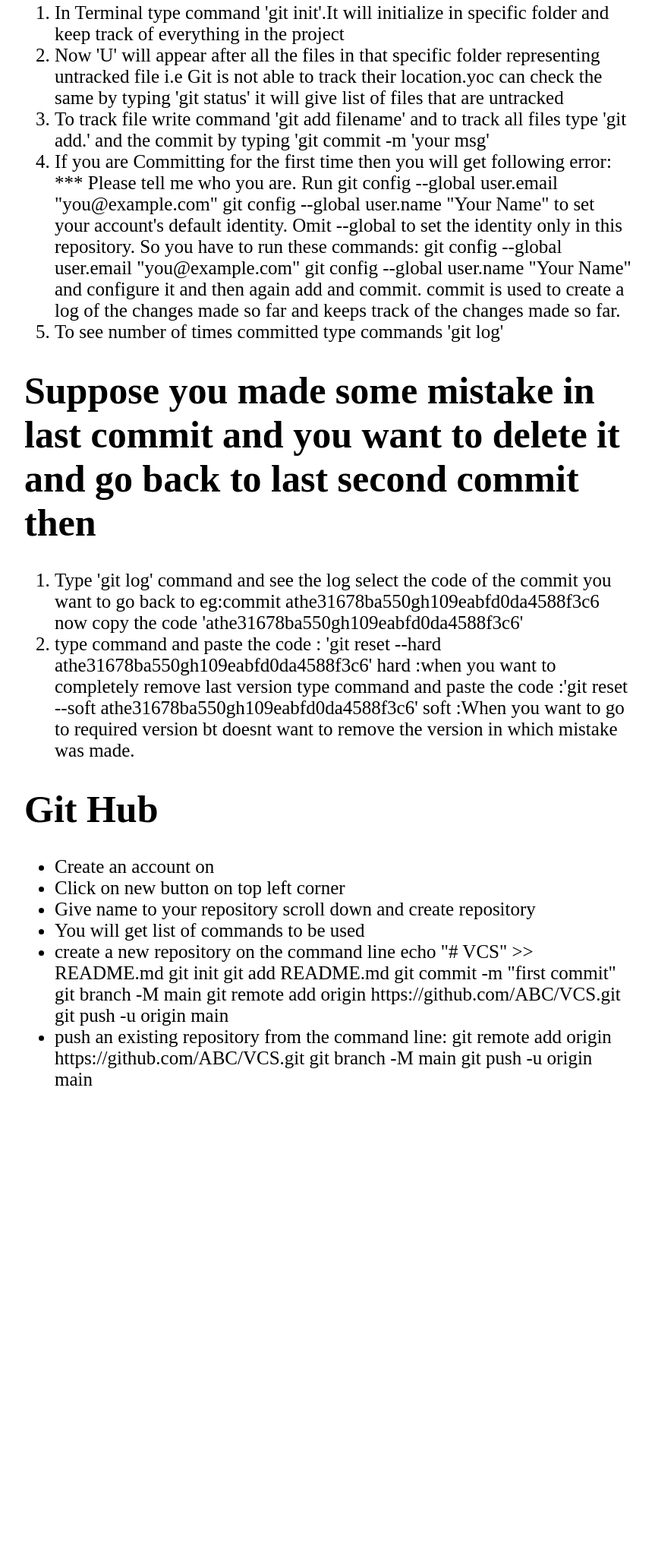
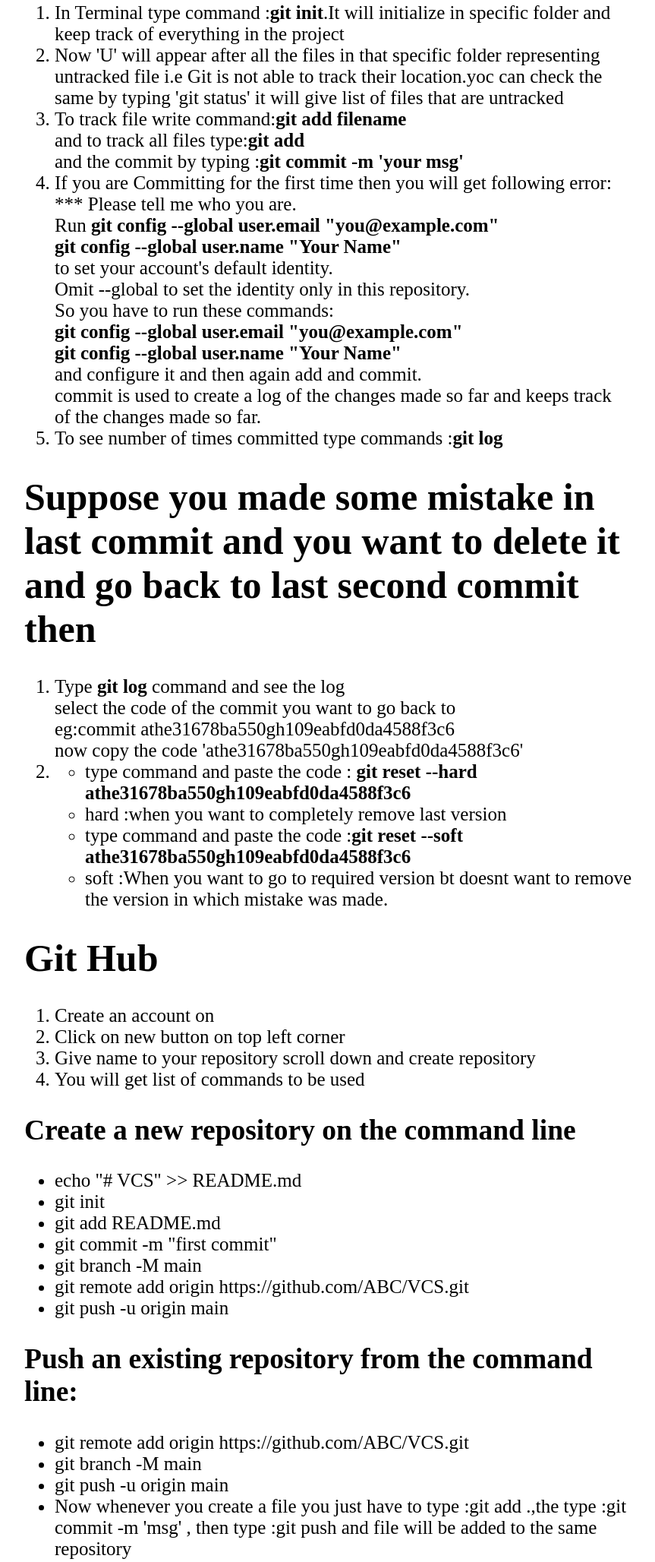
Before and after one commit to FarehaMaroof/introGit, a plain HTML site: page index.html in a window 1280 px wide. Shown: the part 1240-3296 px from the top of the page at 76% size, without its empty margins (208-1071 px from the left). Before the commit the page ends 2700 px from the top, so only its background shows below. Drawn offline with Linux system fonts and the light colour scheme.

Commit message:
commit done

```diff
--- a/index.html
+++ b/index.html
@@ -12,73 +12,104 @@
     <p>GitHub allows developers to create, store, manage, and share their code. Git is version control system and GitHub is a cloud-based platform where you can store, share, and work together with others to write code.
     </p>
     <h1>Steps to download and install Git </h1>
-    <p><ol type="a">
+    <p><ol type="1">
         <li>Download Git from <a href="https://git-scm.com/downloads">Download git</a></li>
         <li>Select the Type of Operating System and Download</li>
         <li>Restart or Reboot the PC</li>
-        <li>To check if its installed go to VS code and open terminal from top left options.Type 'git --version' on terminal and it will show the latest terminal installed</li>
+        <li>To check if its installed go to VS code and open terminal from top left options.Type :<b>git --version</b>on terminal and it will show the latest terminal installed</li>
     </ol></p>
     <h1>To use git in VS </h1>
     <ol>
-        <li>In Terminal type command 'git init'.It will initialize in specific folder and keep track of everything in the project</li>
+        <li>In Terminal type command :<b>git init</b>.It will initialize in specific folder and keep track of everything in the project</li>
         <li>Now 'U' will appear after all the files in that specific folder representing untracked file i.e Git is not able to track their location.yoc can check the same by typing 'git status' it will give list of files that are untracked</li>
-        <li>To track file write command 'git add filename'
-            and to track all files type 'git add.'
-            and the commit by typing 'git commit -m 'your msg'
+        <li>To track file write command:<b>git add filename</b><br>
+            and to track all files type:<b>git add</b><br>
+            and the commit by typing :<b>git commit -m 'your msg'</b>
         </li>
         <li>If you are Committing for the first time then you will get following error:
-            *** Please tell me who you are.
+            *** Please tell me who you are.<br>
 
 Run
 
-  git config --global user.email "you@example.com"
-  git config --global user.name "Your Name"
+<b>git config --global user.email "you@example.com"</b><br>
+<b> git config --global user.name "Your Name"</b><br>
 
-to set your account's default identity.
-Omit --global to set the identity only in this repository.
-So you have to run these commands:
-git config --global user.email "you@example.com"
-git config --global user.name "Your Name"
+to set your account's default identity.<br>
+Omit --global to set the identity only in this repository.<br>
+So you have to run these commands:<br>
+<b>git config --global user.email "you@example.com"</b><br>
+<b>git config --global user.name "Your Name"</b><br>
 
-and configure it and then again add and commit.
-commit is used to create a log of the changes made so far and keeps track of the changes made so far.
+and configure it and then again add and commit.<br>
+commit is used to create a log of the changes made so far and keeps track of the changes made so far.<br>
 
         </li>
-        <li>To see number of times committed type commands 'git log' </li>
+        <li>To see number of times committed type commands :<b>git log</b> </li>
 </ol>
 <H1>Suppose you made some mistake in last commit and you want to delete it and go back to last second commit then</H1>
 <ol>
-    <li>Type 'git log' command and see the log
-        select the code of the commit you want to go back to
-        eg:commit athe31678ba550gh109eabfd0da4588f3c6
+    <li>Type <b>git log</b> command and see the log<br>
+        select the code of the commit you want to go back to<br>
+        eg:commit athe31678ba550gh109eabfd0da4588f3c6<br>
         now copy the code 'athe31678ba550gh109eabfd0da4588f3c6'
     </li>
-    <li>type command and paste the code : 'git reset --hard athe31678ba550gh109eabfd0da4588f3c6'
-        hard :when you want to completely remove last version
-        type command and paste the code :'git reset --soft athe31678ba550gh109eabfd0da4588f3c6'
-        soft :When you want to go to required version bt doesnt want to remove the version in which mistake was made.
+    <li>
+        <ul><li>type command and paste the code : <b>git reset --hard athe31678ba550gh109eabfd0da4588f3c6</b></li>
+        <li>hard :when you want to completely remove last version</li>
+       <li>type command and paste the code :<b>git reset --soft athe31678ba550gh109eabfd0da4588f3c6</b></li>
+       <li> soft :When you want to go to required version bt doesnt want to remove the version in which mistake was made.</li>
+    </ul>
     </li>
 </ol>
 <h1>Git Hub</h1>
-<ul>
+<ol>
     <li>Create an account on <a href="https://github.com/"Git hub></a></li>
     <li>Click on new button on top left corner</li>
     <li>Give name to your repository scroll down and create repository</li>
-    <li>You will get list of commands to be used </li>
-    <li> create a new repository on the command line
-        echo "# VCS" >> README.md
-        git init
-        git add README.md
-        git commit -m "first commit"
-        git branch -M main
-        git remote add origin https://github.com/ABC/VCS.git
-        git push -u origin main</li>
-    <li> push an existing repository from the command line:
-        git remote add origin https://github.com/ABC/VCS.git
-        git branch -M main
-        git push -u origin main
-    </li>
+    <li>You will get list of commands to be used </li></ol>
+    <h2> Create a new repository on the command line</h2>
+        <ul><li>echo "# VCS" >> README.md</li>
+            <li>git init</li>
+        <li> git add README.md</li>
+        <li> git commit -m "first commit"</li>
+        <li>git branch -M main</li>
+        <li>git remote add origin https://github.com/ABC/VCS.git</li>
+      <li> git push -u origin main</li>
+    </ul>
+
+   <h2>Push an existing repository from the command line: </h2>
+   <ul><li>git remote add origin https://github.com/ABC/VCS.git</li>
+        <li>git branch -M main</li>
+        <li>git push -u origin main</li>
+     <li>Now whenever you create a file you just have to type :git add .,the type :git commit -m 'msg' , then type :git push and file will be added to the same repository</li>
 </ul>
+    <h1>If you want to download files of someones's from git hub to your desktop</h1>
+    <li>Go to repository,click on code and from drop down select link in HTTPS </li>
+    <li>Open Cmd in your terminal and type :<b>git clone link</b>(which you have copied)</li>
+    <li>now every time new files added or any changes made you just have to type :<b>git pull</b> and data will be downloaded into your files</li>
+</ul>
+<h1>Hosting </h1>
+<ul>
+    <li>Go to repository you want to host</li>
+    <li>Go to settings on the left and click on pages(note:The first file name should be index.html)</li>
+    <li>Then click on branch option and select main from first drop down and then click on save</li>
+<li>Its will take few mins and then hosted website link will appear in box: <b>your site is live at:https.....</b></li>
+<li>now anyone with this link can see your webpage</li>
+</ul>
+<h1>Branching:
+    <br>Its is used when you want to make some changes in file and test it bt you dont want to manipulate contents of the previous content written on that file
+</h1>
+<ul>
+    <li>After Typing the code ,Write command:git branch</li>
+    <li>Then write command:<b>Git branch Test</b>(It will create two file one to modify and test and one original file which will remain unaltered)</li>
+    <li>Now whatever code you want to extend in original write that code run and decide whether you want it in original or not</li>
+    <li>To switch from one branch to another type :<b>git checkout test</b>(it will get out of test and move to main file)</li>
+    <li>If you want to check which branch you are in type:<b>git branch</b><br>
+    for eg <b>main <br> * test</b> (this shows you are in test file)</li>
+    <li>Once decided if you want to keep the changes in original you can merge by command :<b>git merge test(type the command in main branch)</b></li>
+</ul>
+
+
 </div>
 </body>
 </html>
```
